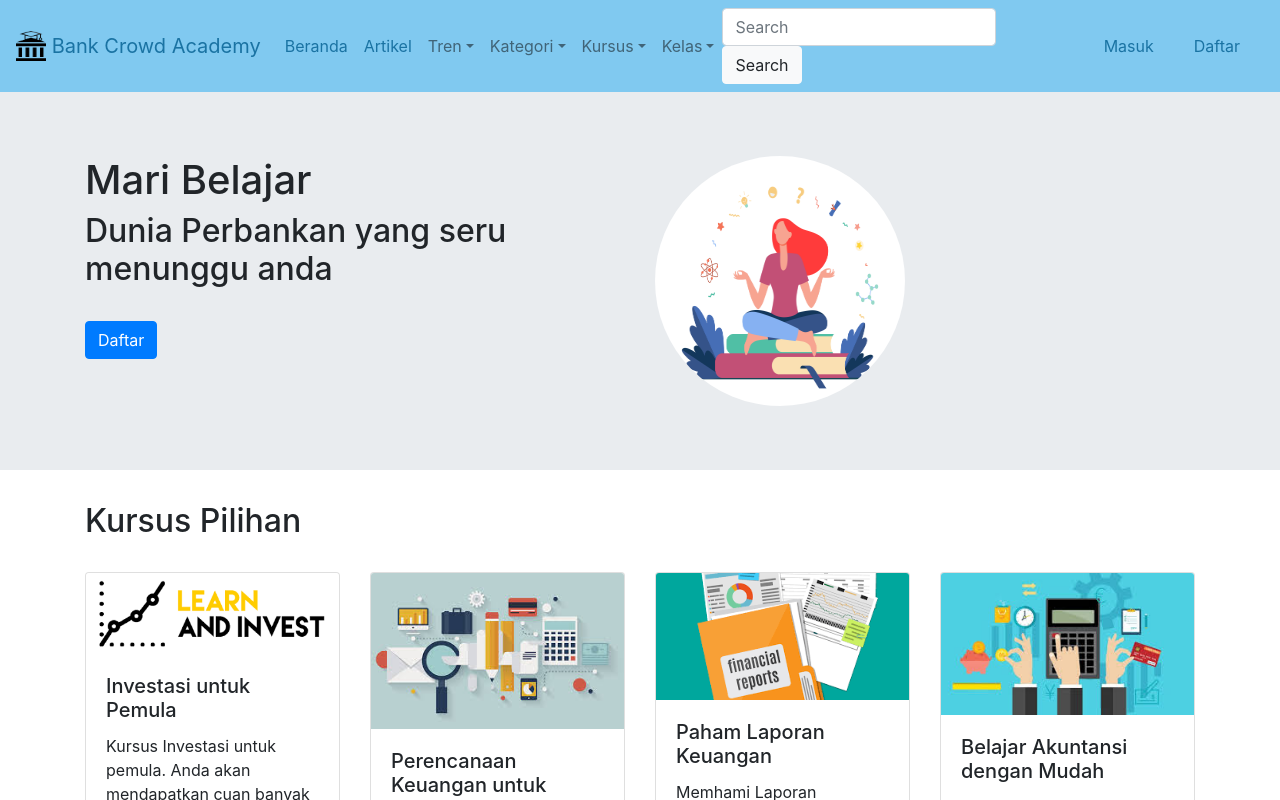
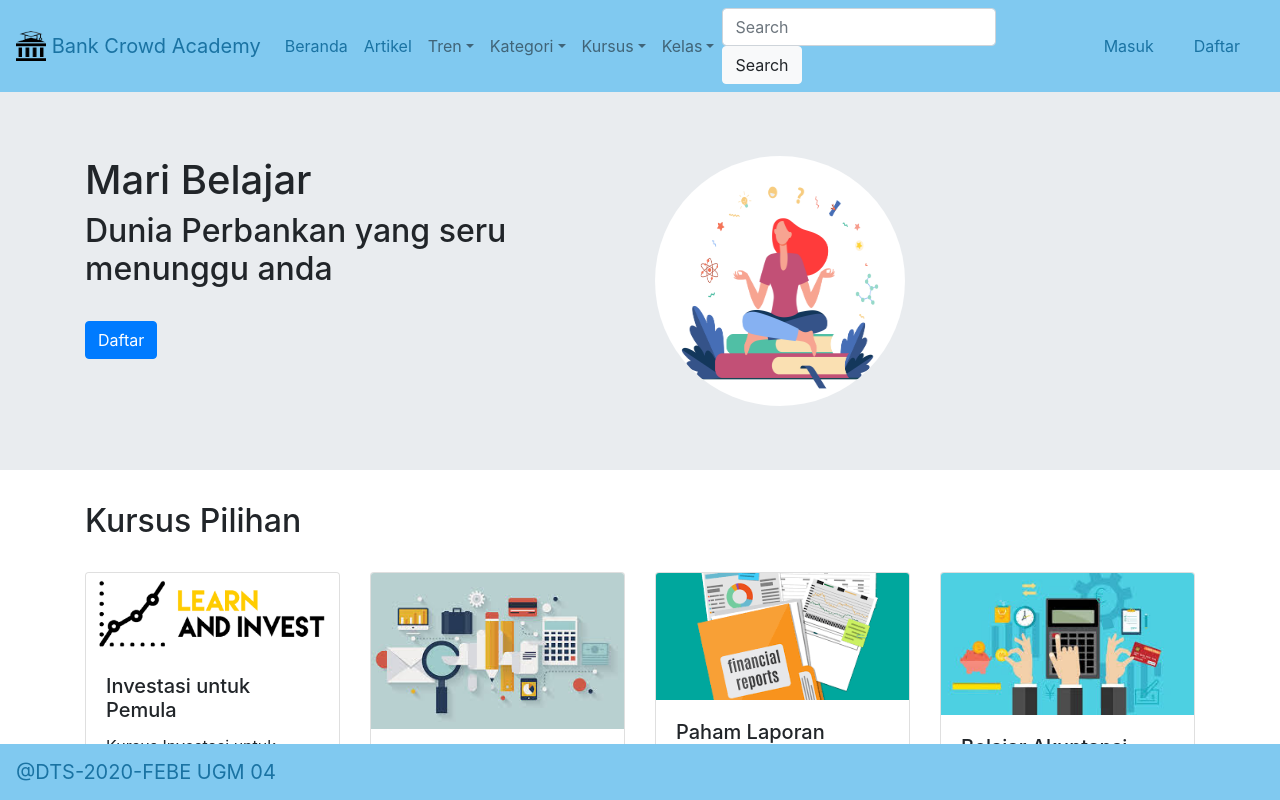
Before and after one commit to nivanrs/bank-crowd-academy, a React (Create React App) app: page / in a window 1280 px wide. Shown: the top 800 px of the page. Built offline with nearby package versions, Linux system fonts and the light colour scheme.

Commit message:
fixed bottom

```diff
--- a/src/component/Footer/Footer.jsx
+++ b/src/component/Footer/Footer.jsx
@@ -6,7 +6,7 @@ import React from "react";
 export default function Footer(props) {
   return (
     <footer>
-      <Navbar sticky="bottom" style={navbar}>
+      <Navbar fixed="bottom" style={navbar}>
         <Navbar.Brand href="#home" style={{ color: "#1A73A3" }}>
           @DTS-2020-FEBE UGM 04
         </Navbar.Brand>
```
